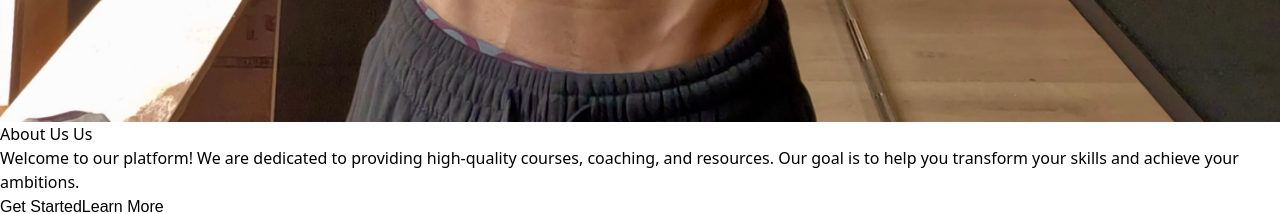
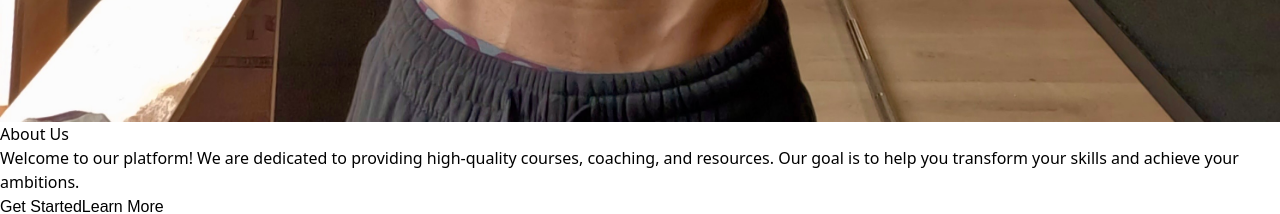
Before and after one commit to VikashSingh0007/GymEdu, a React (Vite) app: page / in a window 1280 px wide. Shown: the part 2660-2874 px from the top of the page. Built offline with nearby package versions, Linux system fonts and the light colour scheme.

Commit message:
styling about us

```diff
--- a/src/components/home/About.jsx
+++ b/src/components/home/About.jsx
@@ -32,7 +32,7 @@
             <p className="max-w-xl mx-auto mb-8 text-base leading-relaxed text-gray-700 sm:text-lg">
               {description}
             </p>
-            <div className="flex flex-col items-center justify-center mt-6 space-y-4 sm:flex-row sm:space-y-0 sm:space-x-4 sm:mt-8">
+            <div className="flex flex-col items-center justify-start mt-6 space-y-4 sm:flex-row sm:space-y-0 sm:space-x-4 sm:mt-8">
               {/* Dynamic Buttons */}
               {buttons.map((button, index) => (
                 <a
--- a/src/components/home/HomeAboutData.jsx
+++ b/src/components/home/HomeAboutData.jsx
@@ -1,6 +1,6 @@
 
 export const aboutData = {
-    title: "About Us",
+    title: "About",
     highlight: "Us",
     description:
       "Welcome to our platform! We are dedicated to providing high-quality courses, coaching, and resources. Our goal is to help you transform your skills and achieve your ambitions.",
```
